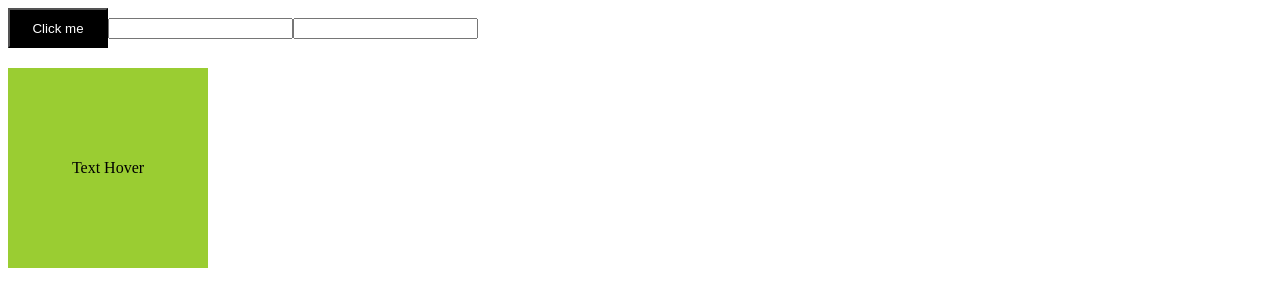
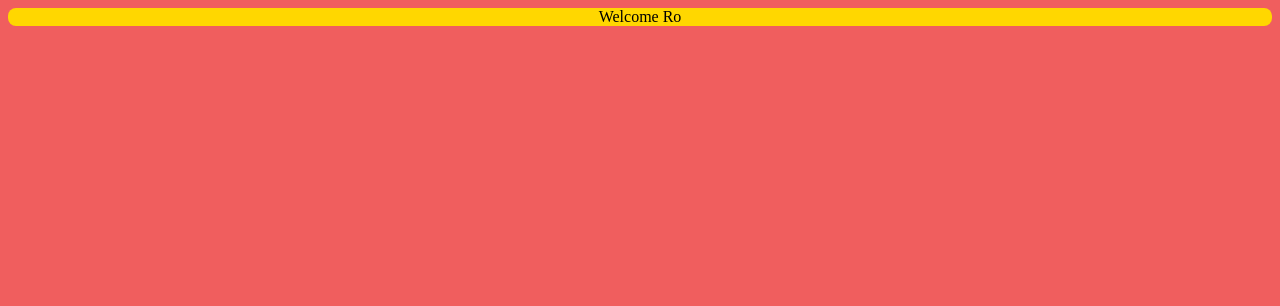
Before and after one commit to VimarshaaVJain/Angular-newV21, an Angular app: page / in a window 1280 px wide. Shown: the top 306 px of the page. Built offline with nearby package versions, Linux system fonts and the light colour scheme.

Commit message:
stylings

```diff
--- a/angular.json
+++ b/angular.json
@@ -31,7 +31,8 @@
               }
             ],
             "styles": [
-              "src/styles.scss"
+              "src/styles.scss",
+              "src/globalStyle.scss"
             ]
           },
           "configurations": {
--- a/src/app/app.html
+++ b/src/app/app.html
@@ -1,16 +1,3 @@
-<!-- <h1>{{name}}</h1> -->
-<!-- <p>{{name}}</p>
-<app-events></app-events> -->
-<!-- <app-login></app-login> -->
-<!-- <app=signin></app-signin> -->
-<!-- <h1>{{count}}</h1>
-<button (click)="handleClick()">Submit</button> -->
+<!-- <div class="hero-box">Welcome Ro</div> -->
 
-<button (click)="onClick()">Click me</button>
-
-<input (input)="onInput($event)">
-
-<input (keyup)="onKeyUp($event)" (focus)="onFocus()" (blur)="onBlur()">
-
-
-<div (mouseover)="onMouse()" (mouseleave)="offMouse()" class="hover">Text Hover</div>
+<div class="text-center border-rad">Welcome Ro</div>
--- a/src/app/app.scss
+++ b/src/app/app.scss
@@ -1,18 +1,7 @@
-button {
-    height: 40px;
-    width: 100px;
-    color: white;
-    background-color: black;
-    cursor: pointer;
+.hero-box {
+    color: black;
+    background-color: gold;
+    padding: 10px;
+    font-size: 36px;
+    font-weight: 700;
 }
-
-.hover {
-    margin-top: 20px;
-    height: 200px;
-    width: 200px;
-    color: black;
-    background-color: yellowgreen;
-    display: flex;
-    justify-content: center;
-    align-items: center;
-}
--- a/src/app/app.ts
+++ b/src/app/app.ts
@@ -11,46 +11,6 @@ import { Events } from './events/events';
   styleUrl: './app.scss'
 })
 export class App {
-  value: string | number = "10"; //  if a variable has multiple datatype then, it is called union type
 
-  // name = 'RV Tutorials';
-  // name = 'Rohit';
-  // count = 0;
-  // handleClick() {
-  //   console.log("Submitted!!")
-  //   this.increament();
-  // }
-
-  // increament() {
-  //   this.count++;
-  // }
-
-  onClick() {
-    alert('Clicked');
-  }
-
-  onInput(event: any) {
-    console.log("Inside Input field", event.target.value);
-  }
-
-  onKeyUp(event: any) {
-    console.log("keyUp", event.target.value);
-  }
-
-  onBlur() {
-    console.log("blur Event");
-  }
-
-  onFocus() {
-    console.log("focus Event");
-  }
-
-  onMouse() {
-    console.log("Mouse enter");
-  }
-
-  offMouse() {
-    console.log("Mouse exit");
-  }
 
 }
--- /dev/null
+++ b/src/globalStyle.scss
@@ -0,0 +1,8 @@
+.text-center {
+    text-align: center;
+    background-color: gold;
+}
+
+.border-rad {
+    border-radius: 8px;
+}
--- a/src/styles.scss
+++ b/src/styles.scss
@@ -1 +1,6 @@
 /* You can add global styles to this file, and also import other style files */
+body {
+    color: black;
+    background-color: rgb(240, 94, 94);
+    // border-radius: 8px;
+}
```
